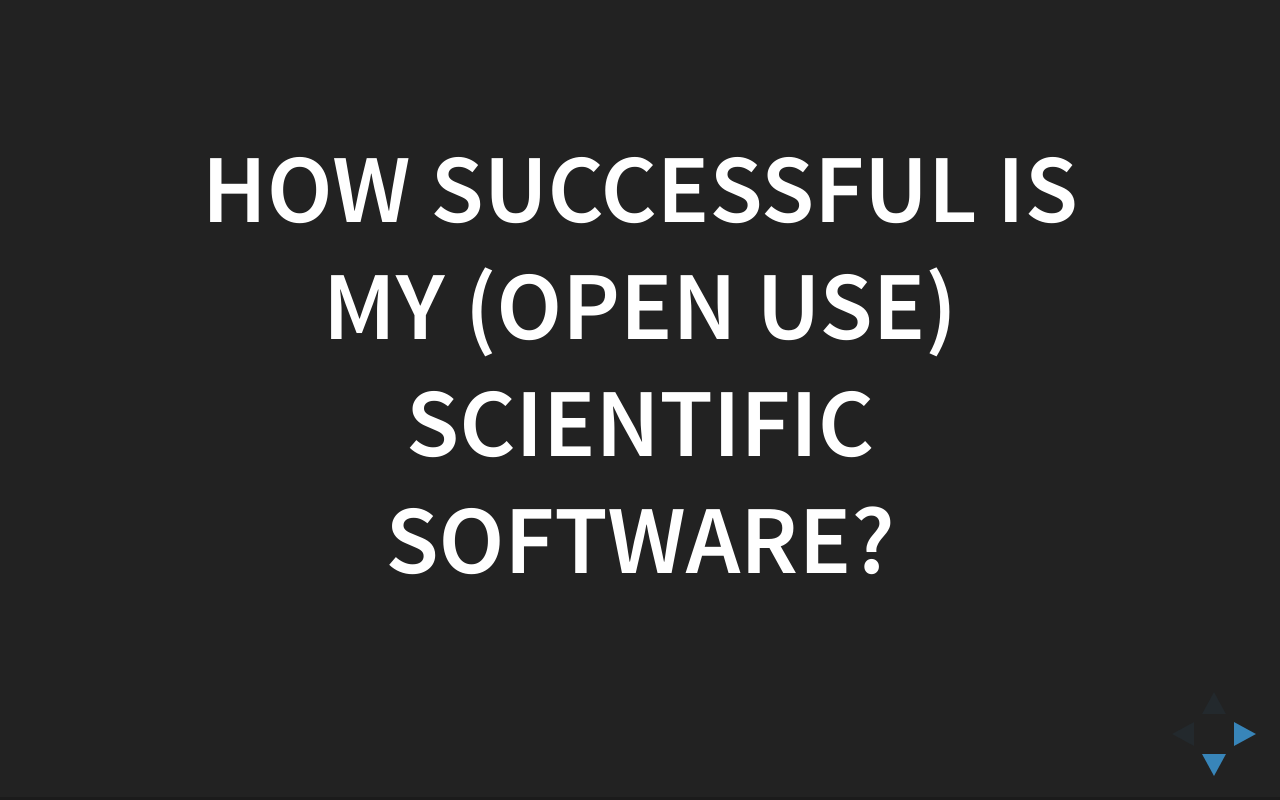
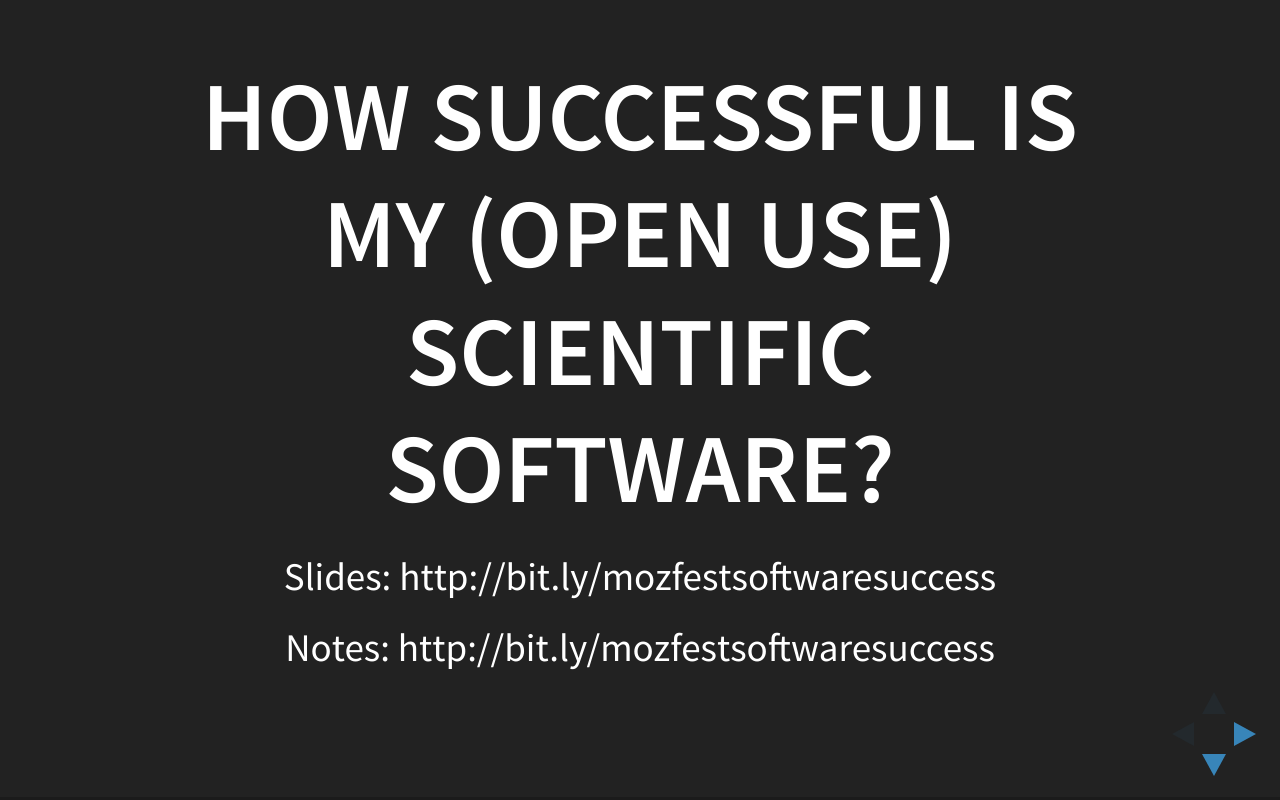
Before and after one commit to softwaresaved/MozFest2016-softwaresuccess, a website: page index.html in a window 1280 px wide. Drawn offline with Linux system fonts and the light colour scheme.

Commit message:
Added some links

```diff
--- a/index.html
+++ b/index.html
@@ -32,12 +32,17 @@
 				<section>
 					<section>
 						<h1>How successful is my (open use) scientific software?</h1>
+						<p>Slides: http://bit.ly/mozfestsoftwaresuccess</p>
+						<p>Notes: http://bit.ly/mozfestsoftwaresuccess</p>
+
 					</section>
 					<section>
 						<h2>Who we are</h2>
 						<p>Neil Chue Hong, Software Sustainability Institute</p>
 						<p>Catherine Jones, Software Engineering Support Centre, STFC</p>
 						<p>Andrew Nesbitt, Libraries.io</p>
+						<h3>Get these slides</h3>
+						<p>http://bit.ly/mozfestsoftwaresuccess</p>
 					</section>
 				</section>
 				<section>
```
